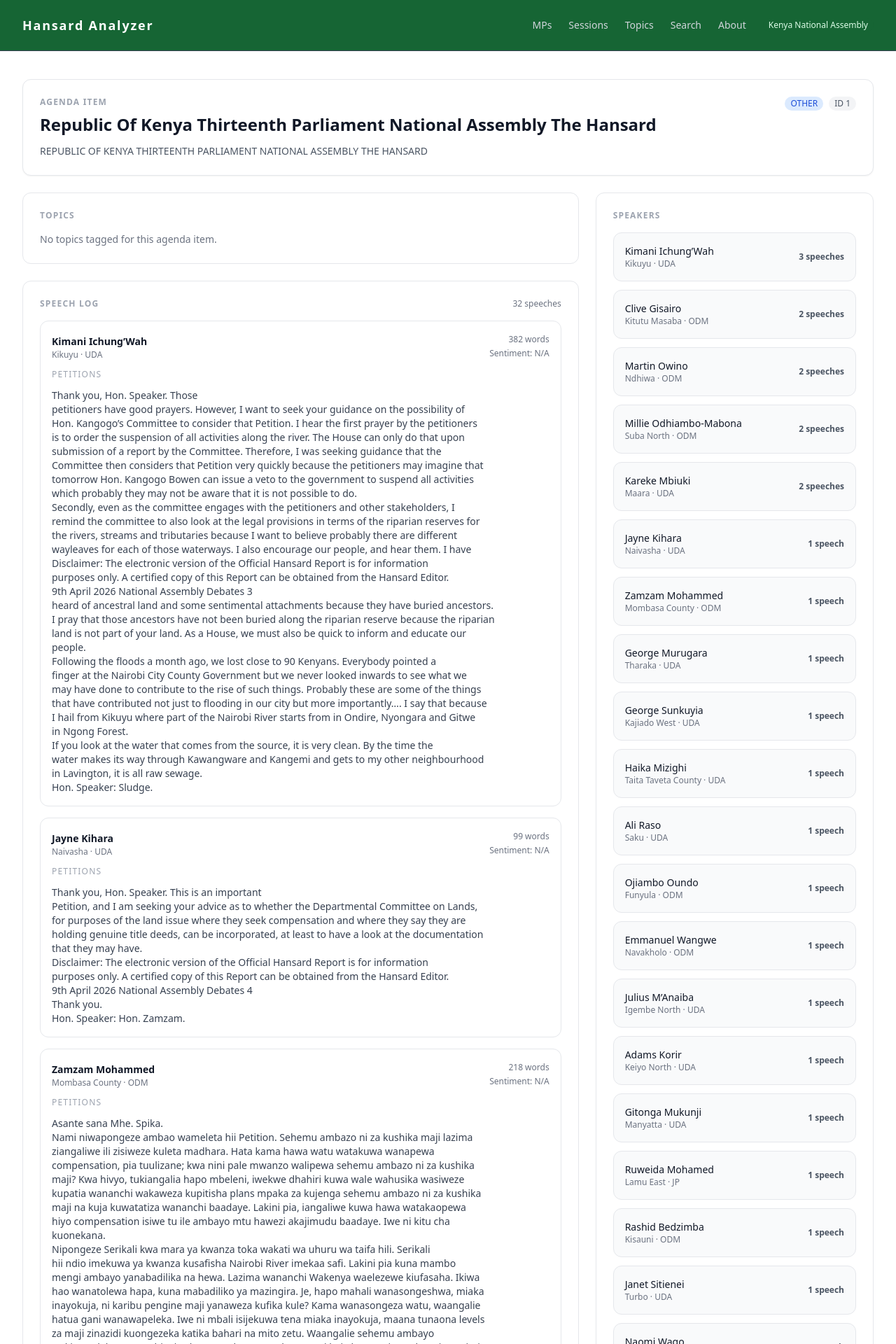
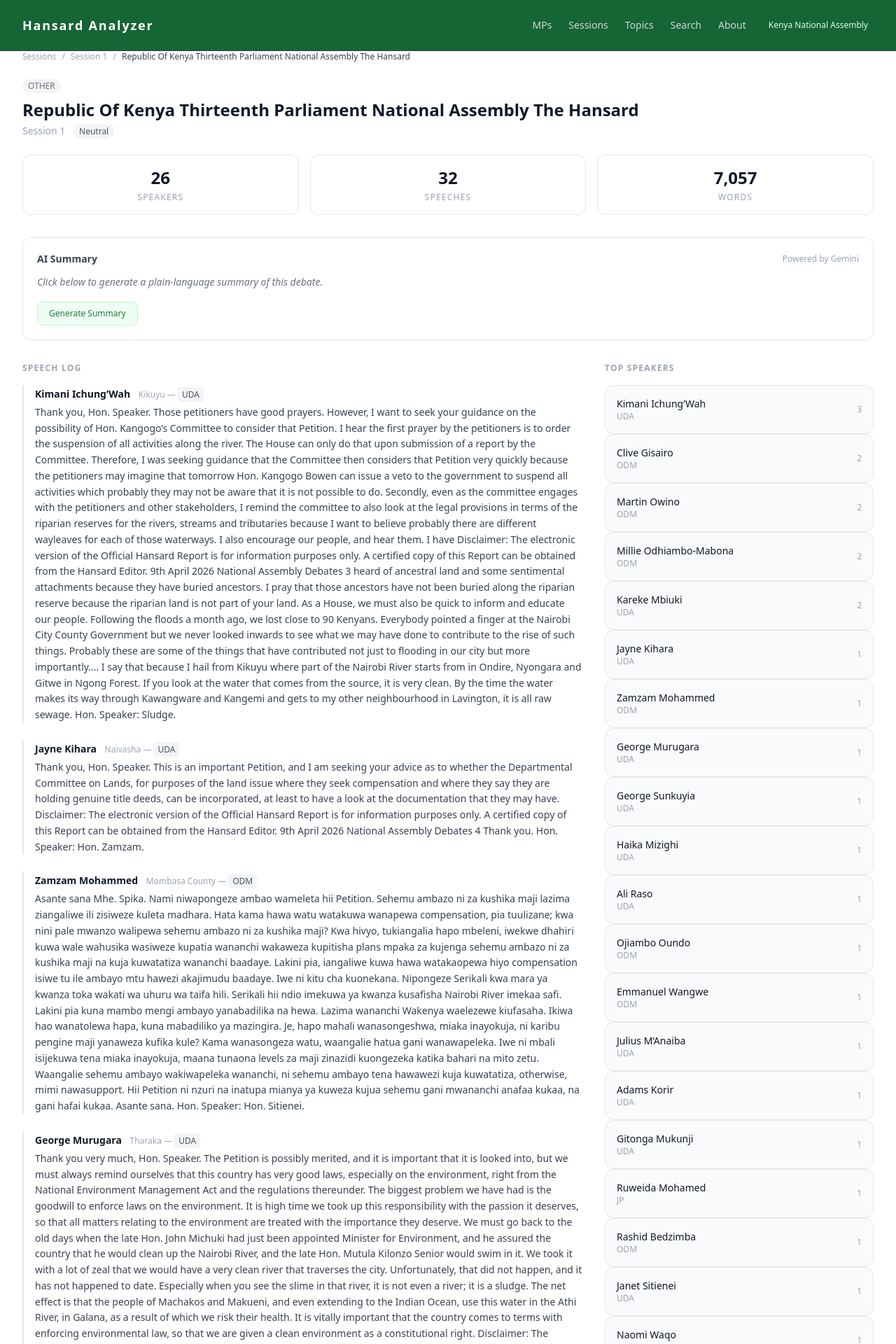
Before and after one commit to isaac-ndungu/hansard_analyzer, a Flask app: page /agenda/1 in a window 1280 px wide. Shown: the top 1920 px of the page at 70% size. Run offline with Flask 3, Linux system fonts and the light colour scheme; data comes from the database, SQL or seed files in the repository; parts of the project's set-up code (start-up, migrations or seed data) failed here and were passed over; some libraries are stand-ins or nearby versions.

Commit message:
Refactor app configuration, enhance agenda item and bill templates, and improve data display

```diff
--- a/app.py
+++ b/app.py
@@ -1,13 +1,9 @@
-import click
 from flask import Flask
-from analyzer.database.seed import init_db, get_connection
-from analyzer.analytics.sentiment import update_speech_sentiments
-from analyzer.pipeline.scraper import sync_hansards
-from analyzer.pipeline.pipeline import run_pipeline
+
 from routes.home import home_bp
 from routes.members import members_bp
+from routes.search import search_bp
 from routes.sessions import sessions_bp
-from routes.search import search_bp
 from routes.topics import topics_bp
 from routes.agenda_items import agenda_items_bp
 from routes.bills import bills_bp
@@ -15,64 +11,19 @@ from routes.bills import bills_bp
 
 def create_app():
     app = Flask(__name__)
-
-    #  Load config ─
-    app.config["SECRET_KEY"] = "dev-secret-key-change-in-production"
-
-    from config import DB_PATH
-    app.config["DB_PATH"] = str(DB_PATH)
-
-    #  Register blueprints ─
-
+    app.config.from_object("config.Config")
 
     app.register_blueprint(home_bp)
-    app.register_blueprint(members_bp,     url_prefix="/members")
-    app.register_blueprint(search_bp,      url_prefix="/search")
-    app.register_blueprint(sessions_bp,    url_prefix="/sessions")
-    app.register_blueprint(topics_bp,      url_prefix="/topics")
+    app.register_blueprint(members_bp,      url_prefix="/members")
+    app.register_blueprint(search_bp,       url_prefix="/search")
+    app.register_blueprint(sessions_bp,     url_prefix="/sessions")
+    app.register_blueprint(topics_bp,       url_prefix="/topics")
     app.register_blueprint(agenda_items_bp, url_prefix="/agenda")
-    app.register_blueprint(bills_bp,       url_prefix="/bills")
-
-    #  Register Flask CLI commands ─
-    app.cli.add_command(cmd_init_db)
-    app.cli.add_command(cmd_sync)
-    app.cli.add_command(cmd_update_sentiments)
+    app.register_blueprint(bills_bp,        url_prefix="/bills")
 
     return app
 
 
-#  Flask CLI Commands ─
-
-@click.command("init-db")
-def cmd_init_db():
-    """Initialize the database and create all tables."""
-    init_db()
-    click.echo("Database initialized.")
-
-
-@click.command("sync")
-@click.option("--from-date", default=None, help="Sync from this date (YYYY-MM-DD)")
-def cmd_sync(from_date):
-    """Download and parse new Hansard PDFs."""
-    paths = sync_hansards(from_date=from_date)
-    if not paths:
-        click.echo("No new documents found.")
-        return
-    for pdf_path in paths:
-        count = run_pipeline(pdf_path)
-        click.echo(f"  {pdf_path.name} -> {count} speeches stored")
-    click.echo(f"Sync complete. {len(paths)} document(s) processed.")
-
-
-@click.command("update-sentiments")
-def cmd_update_sentiments():
-    """Batch update sentiment scores for all unscored speeches."""
-    count = update_speech_sentiments()
-    click.echo(f"Updated sentiment for {count} speeches.")
-
-
-#  Entry point
-
 if __name__ == "__main__":
     app = create_app()
     app.run(debug=True)
--- a/routes/agenda_items.py
+++ b/routes/agenda_items.py
@@ -51,4 +51,5 @@ def agenda_item_detail(agenda_item_id):
         avg_sentiment=avg_sentiment,
         sentiment_label=sentiment_label,
         total_words=sum(s["word_count"] or 0 for s in speeches),
+        total_speeches=len(speeches),
     )
--- a/templates/agenda_item.html
+++ b/templates/agenda_item.html
@@ -1,110 +1,184 @@
 {% extends "base.html" %}
 
-{% block title %}Agenda Item {{ item.id }} - Hansard Analyzer{% endblock %}
+{% block title %}{{ item.title }} — Hansard Analyzer{% endblock %}
 
 {% block content %}
-<div class="py-10">
-    <div class="space-y-6">
-        <div class="bg-white border border-gray-200 rounded-xl p-6 shadow-sm">
-            <div class="flex flex-col gap-3 sm:flex-row sm:items-start sm:justify-between">
-                <div>
-                    <p class="text-xs font-semibold tracking-widest text-gray-400 uppercase">Agenda item</p>
-                    <h1 class="mt-2 text-2xl font-semibold text-gray-900">{{ item.title }}</h1>
-                    {% if item.raw_heading %}
-                    <p class="mt-3 text-sm text-gray-600">{{ item.raw_heading }}</p>
+
+<nav class="flex items-center gap-2 text-xs text-gray-400 mb-6">
+    <a href="/sessions/" class="hover:text-gray-600">Sessions</a>
+    <span>/</span>
+    <a href="/sessions/{{ item.session_id }}" class="hover:text-gray-600">
+        Session {{ item.session_id }}
+    </a>
+    <span>/</span>
+    <span class="text-gray-700">{{ item.title }}</span>
+</nav>
+
+<div class="mb-6">
+    <div class="flex items-center gap-3 mb-2">
+        <span class="text-xs px-2 py-0.5 rounded-full font-medium
+            {% if item.type == 'BILL' %}bg-blue-100 text-blue-700
+            {% elif item.type == 'MOTION' %}bg-purple-100 text-purple-700
+            {% elif item.type == 'PETITION' %}bg-orange-100 text-orange-700
+            {% elif item.type == 'STATEMENT' %}bg-gray-100 text-gray-600
+            {% elif item.type == 'QUESTION' %}bg-yellow-100 text-yellow-700
+            {% else %}bg-gray-100 text-gray-500{% endif %}">
+            {{ item.type }}
+        </span>
+        {% if topics %}
+        {% for t in topics %}
+        <a href="/topics/{{ t.topic }}"
+           class="text-xs bg-green-50 text-green-700 px-2 py-0.5 rounded-full
+                  capitalize hover:bg-green-100 transition-colors">
+            {{ t.topic }}
+        </a>
+        {% endfor %}
         {% endif %}
     </div>
-                <div class="flex flex-wrap items-center gap-2">
-                    <span class="text-xs px-2 py-0.5 rounded-full font-medium bg-blue-100 text-blue-700">{{ item.type or 'Unknown' }}</span>
-                    <span class="text-xs px-2 py-0.5 rounded-full font-medium bg-gray-100 text-gray-600">ID {{ item.id }}</span>
+    <h1 class="text-2xl font-bold text-gray-900 mb-1">{{ item.title }}</h1>
+    <p class="text-sm text-gray-400">
+        Session {{ item.session_id }}
+        {% if sentiment_label == 'Constructive' %}
+        <span class="ml-2 text-xs bg-green-100 text-green-700 px-2 py-0.5 rounded-full font-medium">
+            Constructive debate
+        </span>
+        {% elif sentiment_label == 'Heated' %}
+        <span class="ml-2 text-xs bg-red-100 text-red-700 px-2 py-0.5 rounded-full font-medium">
+            Heated debate
+        </span>
+        {% else %}
+        <span class="ml-2 text-xs bg-gray-100 text-gray-600 px-2 py-0.5 rounded-full font-medium">
+            Neutral
+        </span>
+        {% endif %}
+    </p>
 </div>
+
+<div class="grid grid-cols-3 gap-4 mb-8">
+    <div class="border border-gray-200 rounded-xl p-4 text-center bg-white">
+        <div class="text-2xl font-bold text-gray-900">{{ top_speakers|length }}</div>
+        <div class="text-xs uppercase tracking-widest text-gray-400 mt-1">Speakers</div>
+    </div>
+    <div class="border border-gray-200 rounded-xl p-4 text-center bg-white">
+        <div class="text-2xl font-bold text-gray-900">{{ total_speeches }}</div>
+        <div class="text-xs uppercase tracking-widest text-gray-400 mt-1">Speeches</div>
+    </div>
+    <div class="border border-gray-200 rounded-xl p-4 text-center bg-white">
+        <div class="text-2xl font-bold text-gray-900">{{ "{:,}".format(total_words) }}</div>
+        <div class="text-xs uppercase tracking-widest text-gray-400 mt-1">Words</div>
     </div>
 </div>
 
-        <div class="grid gap-6 lg:grid-cols-[2fr_1fr]">
-            <div class="space-y-6">
-                <div class="bg-white border border-gray-200 rounded-xl p-6">
-                    <p class="text-xs font-semibold tracking-widest text-gray-400 uppercase mb-4">Topics</p>
-                    <div class="flex flex-wrap gap-2">
-                        {% for topic in topics %}
-                        <span class="text-xs px-2 py-0.5 rounded-full font-medium bg-green-100 text-green-700">
-                            {{ topic.topic }}
-                            {% if topic.confidence is not none %}
-                            • {{ topic.confidence|round(1) }}%
-                            {% endif %}
+<!-- AI Summary Block — wired in Task 4.3 -->
+<div class="border border-gray-200 rounded-xl p-5 mb-8 bg-white" id="ai-block">
+    <div class="flex items-center justify-between mb-3">
+        <h3 class="text-sm font-semibold text-gray-700">AI Summary</h3>
+        <span class="text-xs text-gray-400">Powered by Gemini</span>
+    </div>
+    <div id="ai-summary-text" class="text-sm text-gray-500 leading-relaxed italic">
+        Click below to generate a plain-language summary of this debate.
+    </div>
+    <div class="flex items-center gap-3 mt-4">
+        <button id="ai-btn"
+                onclick="generateAgendaSummary({{ item.id }})"
+                class="text-xs font-medium text-green-700 bg-green-50 hover:bg-green-100
+                       border border-green-200 hover:border-green-400
+                       px-4 py-2 rounded-lg transition-all">
+            Generate Summary
+        </button>
+        <span id="ai-status" class="text-xs text-gray-400 hidden">
+            Analyzing {{ total_speeches }} speeches…
         </span>
-                        {% else %}
-                        <p class="text-sm text-gray-500">No topics tagged for this agenda item.</p>
-                        {% endfor %}
     </div>
 </div>
 
-                <div class="bg-white border border-gray-200 rounded-xl p-6">
-                    <div class="flex items-center justify-between mb-4">
-                        <p class="text-xs font-semibold tracking-widest text-gray-400 uppercase">Speech log</p>
-                        <p class="text-xs text-gray-500">{{ speeches|length }} speeches</p>
-                    </div>
-                    <div class="space-y-4">
+<div class="grid grid-cols-3 gap-8">
+    <div class="col-span-2">
+        <h2 class="text-xs font-semibold tracking-widest text-gray-400 uppercase mb-4">
+            Speech Log
+        </h2>
+        {% if speeches %}
         {% for speech in speeches %}
-                        <div class="border border-gray-200 rounded-xl p-4 hover:border-green-400 hover:shadow-sm transition-all">
-                            <div class="flex flex-col gap-2 sm:flex-row sm:items-center sm:justify-between">
-                                <div>
-                                    <a href="{{ url_for('members.mp_scorecard', member_id=speech.member_id) }}" class="text-sm font-semibold text-gray-900 hover:text-green-700 transition-colors">
+        <div class="border-l-2 border-gray-200 hover:border-green-400 pl-4 mb-6 transition-colors">
+            <div class="mb-1">
+                <a href="/members/{{ speech.member_id }}"
+                   class="font-semibold text-sm text-gray-900 hover:text-green-700 transition-colors">
                     {{ speech.member_name }}
                 </a>
-                                    <p class="text-xs text-gray-500">{{ speech.constituency }} · {{ speech.party }}</p>
+                <span class="text-xs text-gray-400 ml-2">
+                    {{ speech.constituency }} &mdash;
+                    <span class="bg-gray-100 text-gray-600 px-1.5 py-0.5 rounded text-xs">
+                        {{ speech.party }}
+                    </span>
+                </span>
             </div>
-                                <div class="text-right text-xs text-gray-500 space-y-1">
-                                    <div>{{ speech.word_count or 0 }} words</div>
-                                    <div>Sentiment: {{ speech.sentiment_score is not none and speech.sentiment_score|round(2) or 'N/A' }}</div>
+            <p class="text-sm text-gray-700 leading-relaxed">{{ speech.content }}</p>
         </div>
-                            </div>
-                            {% if speech.section %}
-                            <p class="mt-3 text-xs uppercase tracking-widest text-gray-400">{{ speech.section }}</p>
+        {% endfor %}
+        {% else %}
+        <p class="text-sm text-gray-400">No speeches recorded for this agenda item.</p>
         {% endif %}
-                            <p class="mt-3 text-sm text-gray-700 whitespace-pre-line">{{ speech.content }}</p>
-                        </div>
-                        {% else %}
-                        <p class="text-sm text-gray-500">No speeches are available for this agenda item.</p>
-                        {% endfor %}
-                    </div>
-                </div>
     </div>
 
-            <div class="space-y-6">
-                <div class="bg-white border border-gray-200 rounded-xl p-6">
-                    <p class="text-xs font-semibold tracking-widest text-gray-400 uppercase mb-4">Speakers</p>
-                    <div class="space-y-3">
+    <div>
+        {% if top_speakers %}
+        <h2 class="text-xs font-semibold tracking-widest text-gray-400 uppercase mb-4">
+            Top Speakers
+        </h2>
         {% for speaker in top_speakers %}
         <div class="flex items-center justify-between gap-4 p-4 bg-gray-50 rounded-xl border border-gray-200">
             <div>
                 <p class="text-sm font-medium text-gray-900">{{ speaker.name }}</p>
-                                <p class="text-xs text-gray-500">{{ speaker.constituency }} · {{ speaker.party }}</p>
+                <p class="text-xs text-gray-400">{{ speaker.party }}</p>
             </div>
-                            <span class="text-xs font-semibold text-gray-600">{{ speaker.count }} speech{{ 'es' if speaker.count != 1 else '' }}</span>
+            <span class="text-xs text-gray-400">{{ speaker.count }}</span>
         </div>
-                        {% else %}
-                        <p class="text-sm text-gray-500">No speaker data available.</p>
         {% endfor %}
+        {% endif %}
     </div>
 </div>
 
-                <div class="bg-white border border-gray-200 rounded-xl p-6">
-                    <p class="text-xs font-semibold tracking-widest text-gray-400 uppercase mb-4">Sentiment</p>
-                    <div class="space-y-3">
-                        <div class="rounded-2xl border border-gray-200 bg-gray-50 p-4">
-                            <p class="text-sm text-gray-700">Average sentiment score</p>
-                            <p class="mt-2 text-3xl font-semibold text-gray-900">{{ avg_sentiment|round(3) }}</p>
-                            <p class="text-sm text-green-700 font-semibold">{{ sentiment_label }}</p>
-                        </div>
-                        <div class="rounded-2xl border border-gray-200 bg-gray-50 p-4">
-                            <p class="text-sm text-gray-700">Total words across speeches</p>
-                            <p class="mt-2 text-2xl font-semibold text-gray-900">{{ total_words }}</p>
-                        </div>
-                    </div>
-                </div>
-            </div>
-        </div>
-    </div>
-</div>
 {% endblock %}
+
+{% block scripts %}
+<script>
+async function generateAgendaSummary(agendaItemId) {
+    const btn = document.getElementById('ai-btn');
+    const textEl = document.getElementById('ai-summary-text');
+    const statusEl = document.getElementById('ai-status');
+
+    btn.disabled = true;
+    btn.textContent = 'Generating…';
+    btn.classList.add('opacity-50', 'cursor-not-allowed');
+    statusEl.classList.remove('hidden');
+    textEl.textContent = '';
+    textEl.classList.add('italic');
+
+    try {
+        const response = await fetch(`/agenda/${agendaItemId}/summary`, {
+            method: 'POST',
+            headers: { 'Content-Type': 'application/json' },
+            body: JSON.stringify({})
+        });
+
+        if (!response.ok) throw new Error(`HTTP ${response.status}`);
+
+        const data = await response.json();
+        textEl.textContent = data.summary;
+        textEl.classList.remove('italic');
+        statusEl.classList.add('hidden');
+        btn.disabled = false;
+        btn.classList.remove('opacity-50', 'cursor-not-allowed');
+        btn.textContent = data.cached ? 'Cached — Regenerate' : 'Regenerate';
+
+    } catch (err) {
+        textEl.textContent = 'Failed to generate summary. Please try again.';
+        textEl.classList.remove('italic');
+        statusEl.classList.add('hidden');
+        btn.disabled = false;
+        btn.classList.remove('opacity-50', 'cursor-not-allowed');
+        btn.textContent = 'Try Again';
+    }
+}
+</script>
+{% endblock %}
```
Also changed, not shown: config.py (+7 -0 lines), templates/bill_detail.html (+73 -44 lines), templates/bills.html (+48 -33 lines). Lines whose indentation alone changed are shown as unchanged.
